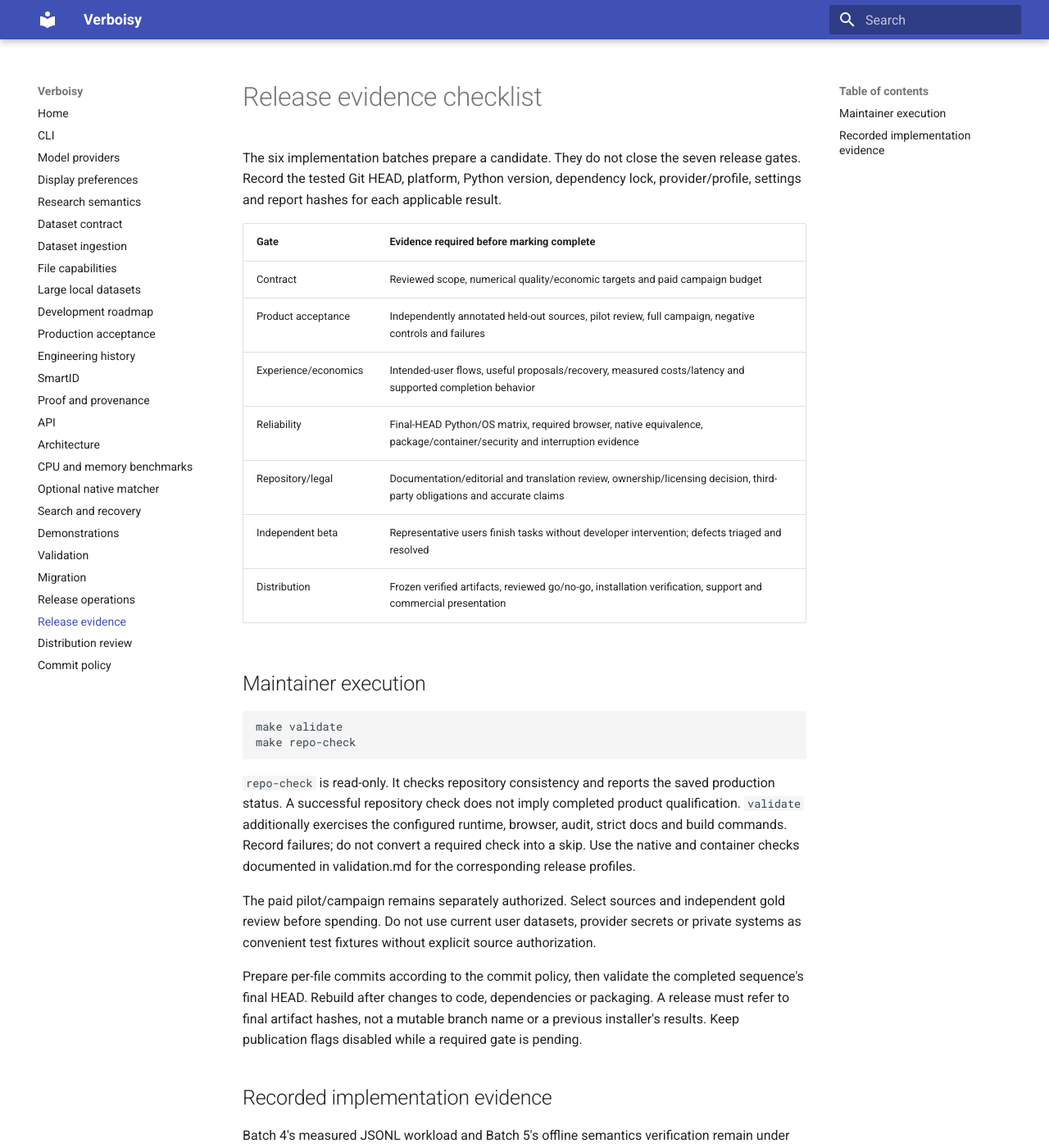
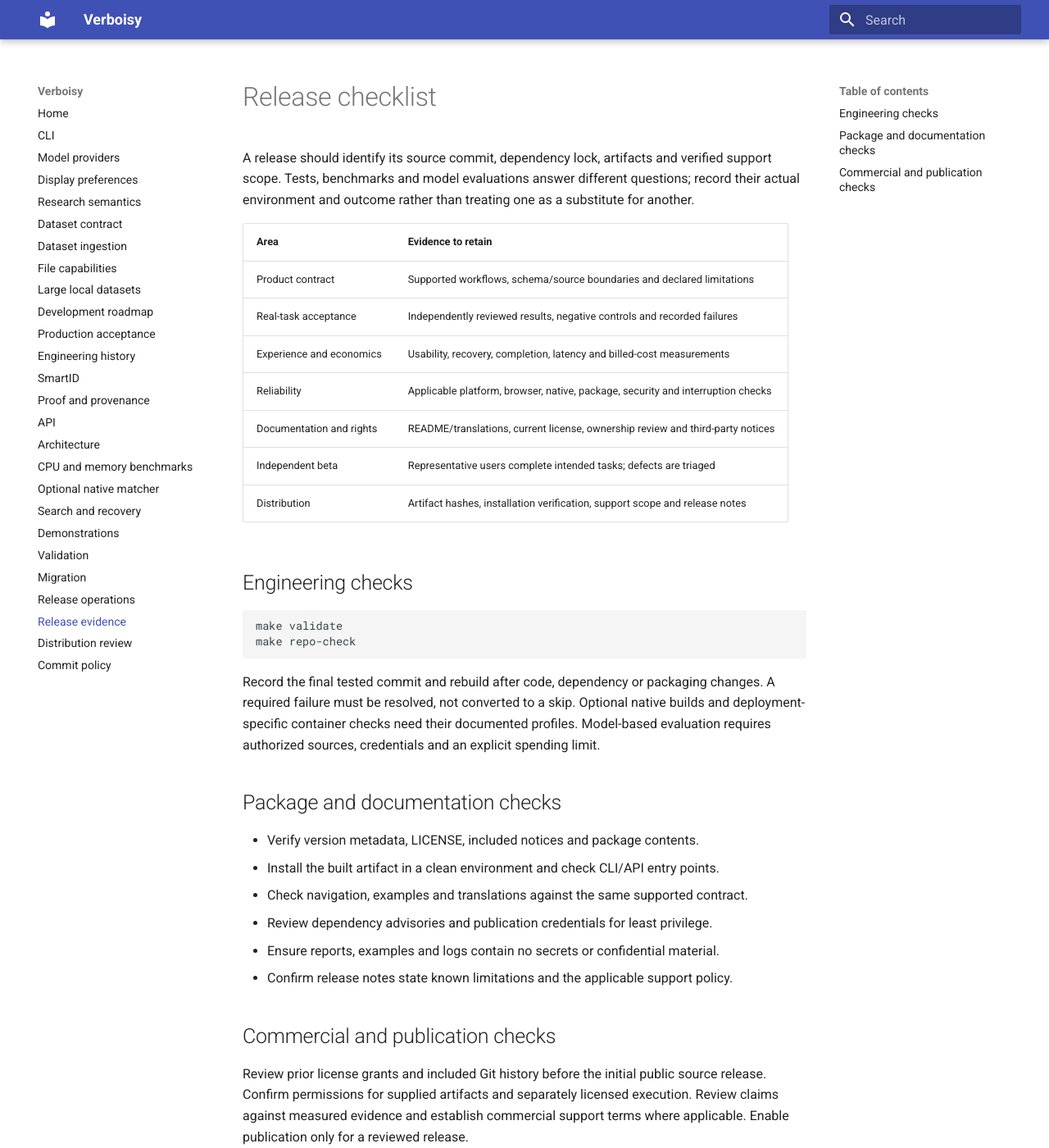
Before and after one commit to EmanueleTorrisi/verboisy, an MkDocs documentation site: the page built from docs/release-checklist.md, in a window 1280 px wide and 1400 px high. Shown: the whole window at 82% size. Built offline with MkDocs 1.6.1 and Material for MkDocs 9.7.7, drawn with Linux system fonts in a browser that asks for light colours; some of the changed text lies outside the part shown.

Commit message:
docs: specify release evidence and operational readiness checks

````diff
--- a/docs/release-checklist.md
+++ b/docs/release-checklist.md
@@ -1,47 +1,55 @@
 <!-- Copyright (c) 2026 Emanuele Torrisi. See LICENSE for applicable terms. -->
 
-# Release evidence checklist
+# Release checklist
 
-The six implementation batches prepare a candidate. They do not close the seven
-release gates. Record the tested Git HEAD, platform, Python version, dependency lock,
-provider/profile, settings and report hashes for each applicable result.
+A release should identify its source commit, dependency lock, artifacts and verified
+support scope. Tests, benchmarks and model evaluations answer different questions;
+record their actual environment and outcome rather than treating one as a substitute
+for another.
 
-| Gate | Evidence required before marking complete |
+| Area | Evidence to retain |
 | --- | --- |
-| Contract | Reviewed scope, numerical quality/economic targets and paid campaign budget |
-| Product acceptance | Independently annotated held-out sources, pilot review, full campaign, negative controls and failures |
-| Experience/economics | Intended-user flows, useful proposals/recovery, measured costs/latency and supported completion behavior |
-| Reliability | Final-HEAD Python/OS matrix, required browser, native equivalence, package/container/security and interruption evidence |
-| Repository/legal | Documentation/editorial and translation review, ownership/licensing decision, third-party obligations and accurate claims |
-| Independent beta | Representative users finish tasks without developer intervention; defects triaged and resolved |
-| Distribution | Frozen verified artifacts, reviewed go/no-go, installation verification, support and commercial presentation |
+| Product contract | Supported workflows, schema/source boundaries and declared limitations |
+| Real-task acceptance | Independently reviewed results, negative controls and recorded failures |
+| Experience and economics | Usability, recovery, completion, latency and billed-cost measurements |
+| Reliability | Applicable platform, browser, native, package, security and interruption checks |
+| Documentation and rights | README/translations, current license, ownership review and third-party notices |
+| Independent beta | Representative users complete intended tasks; defects are triaged |
+| Distribution | Artifact hashes, installation verification, support scope and release notes |
 
-## Maintainer execution
+## Engineering checks
 
 ```bash
 make validate
 make repo-check
 ```
 
-`repo-check` is read-only. It checks repository consistency and reports the saved
-production status. A successful repository check does not imply completed product
-qualification. `validate` additionally exercises the configured runtime, browser,
-audit, strict docs and build commands. Record failures; do not convert a required
-check into a skip. Use the native and container checks documented in validation.md
-for the corresponding release profiles.
+Record the final tested commit and rebuild after code, dependency or packaging changes.
+A required failure must be resolved, not converted to a skip. Optional native builds
+and deployment-specific container checks need their documented profiles. Model-based
+evaluation requires authorized sources, credentials and an explicit spending limit.
 
-The paid pilot/campaign remains separately authorized. Select sources and independent
-gold review before spending. Do not use current user datasets, provider secrets or
-private systems as convenient test fixtures without explicit source authorization.
+## Package and documentation checks
 
-Prepare per-file commits according to the commit policy, then validate the completed
-sequence's final HEAD. Rebuild after changes to code, dependencies or packaging. A
-release must refer to final artifact hashes, not a mutable branch name or a previous
-installer's results. Keep publication flags disabled while a required gate is pending.
+- Verify version metadata, LICENSE, included notices and package contents.
+- Install the built artifact in a clean environment and check CLI/API entry points.
+- Check navigation, examples and translations against the same supported contract.
+- Review dependency advisories and publication credentials for least privilege.
+- Ensure reports, examples and logs contain no secrets or confidential material.
+- Confirm release notes state known limitations and the applicable support policy.
 
-## Recorded implementation evidence
+## Commercial and publication checks
 
-Batch 4's measured JSONL workload and Batch 5's offline semantics verification remain
-under `evals/results`. They qualify their stated workloads and build snapshots only.
-The release matrix still records held-out/provider/beta requirements as unrun. A later
-refactor does not retroactively change the hashes or scope of those historical reports.
+Review prior license grants and included Git history before the initial public
+source release. Confirm permissions for supplied artifacts and separately licensed
+execution. Review claims against measured evidence and establish commercial support
+terms where applicable. Enable publication only for a reviewed release.
+
+Historical evaluation reports retain their original scope and hashes. They are
+useful evidence, but do not certify a later commit, different provider or new input
+class. See [release operations](release.md), [distribution](distribution.md) and
+[licensing](licensing.md).
+
+---
+
+[Overview](index.md) · [CLI](cli.md) · [API](api.md) · [Licensing](licensing.md)
````
